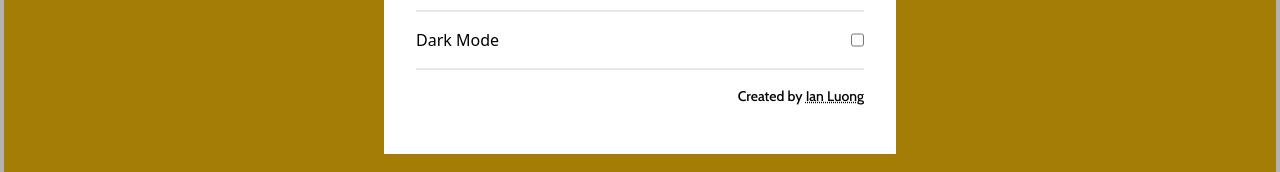
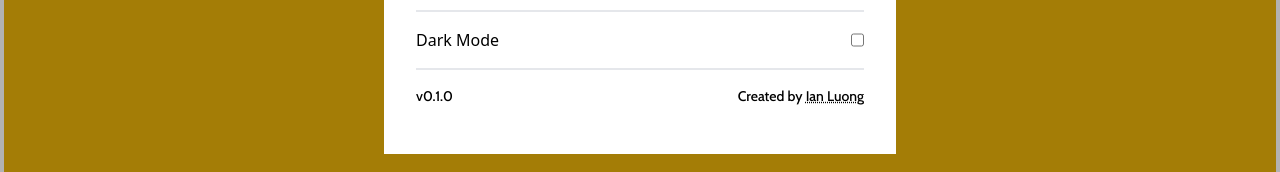
Before and after one commit to IanLuong/kamatimer, a React (Create React App) app: page / in a window 1280 px wide. Both pictures are taken after a click on the button 1235 px from the left and 44 px from the top of the page. Shown: the part 453-625 px from the top of the page. Built offline with nearby package versions, Linux system fonts and the light colour scheme; no server answers; the HTML template or start-up script is replaced by a standard one; a web font is replaced by a local one.

Commit message:
Add version note to settings

```diff
--- a/src/App.tsx
+++ b/src/App.tsx
@@ -3,6 +3,8 @@ import React, { useEffect, useState } from "react"
 import useSound from "use-sound"
 import Navbar from "./components/Navbar"
 import SettingsPopup from "./components/SettingsPopup"
+
+import packageJson from "../package.json"
 
 const bellSfx = require("./sounds/bell.mp3")
 const tickSfx = require("./sounds/tick.mp3")
@@ -21,7 +23,11 @@ function App() {
       readyTimer: 5,
       activeTimer: 1500,
       breakTimer: 300,
-      darkMode: window.matchMedia && window.matchMedia('(prefers-color-scheme: dark)').matches ? true : false, //TODO: Add dark mode device preference check
+      darkMode:
+        window.matchMedia &&
+        window.matchMedia("(prefers-color-scheme: dark)").matches
+          ? true
+          : false,
     }
   )
 
@@ -230,8 +236,19 @@ function App() {
               onChange={handleChange}
             />
           </div>
-          <div className="flex flex-col text-right justify-end py-4">
-            <p className="font-cabin text-sm">Created by <a href="https://ianluong.github.io" target="_blank" className="underline decoration-dotted" rel="noreferrer">Ian Luong</a></p>
+          <div className="flex justify-between py-4">
+            <p className="font-cabin text-sm">{`v${packageJson.version}`}</p>
+            <p className="font-cabin text-sm">
+              Created by{" "}
+              <a
+                href="https://ianluong.github.io"
+                target="_blank"
+                className="underline decoration-dotted"
+                rel="noreferrer"
+              >
+                Ian Luong
+              </a>
+            </p>
           </div>
         </SettingsPopup>
       </div>
```
